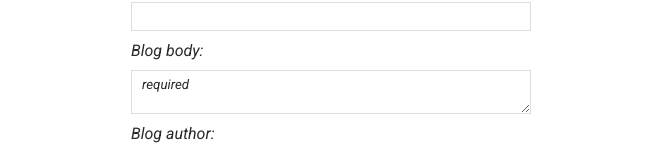
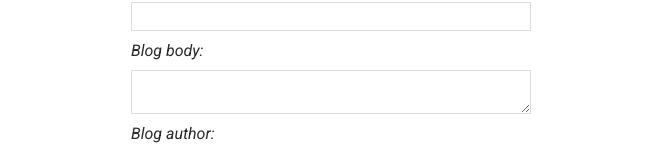
Before and after one commit to oladejomubarak/Blog-management-app-with-react, a React (Create React App) app: page /create in a window 1280 px wide. Shown: the part 150-302 px from the top of the page, without its empty margins (309-965 px from the left). Built offline with nearby package versions, Linux system fonts and the light colour scheme.

Commit message:
creating route parameter

```diff
--- a/src/CreateBlogNinja.js
+++ b/src/CreateBlogNinja.js
@@ -9,8 +9,8 @@ const CreateBlog = () => {
         required
         />
          <label>Blog body:</label>
-       <textarea>
-        required
+       <textarea
+       required>
        </textarea>
          <label>Blog author:</label>
         <select>
```
